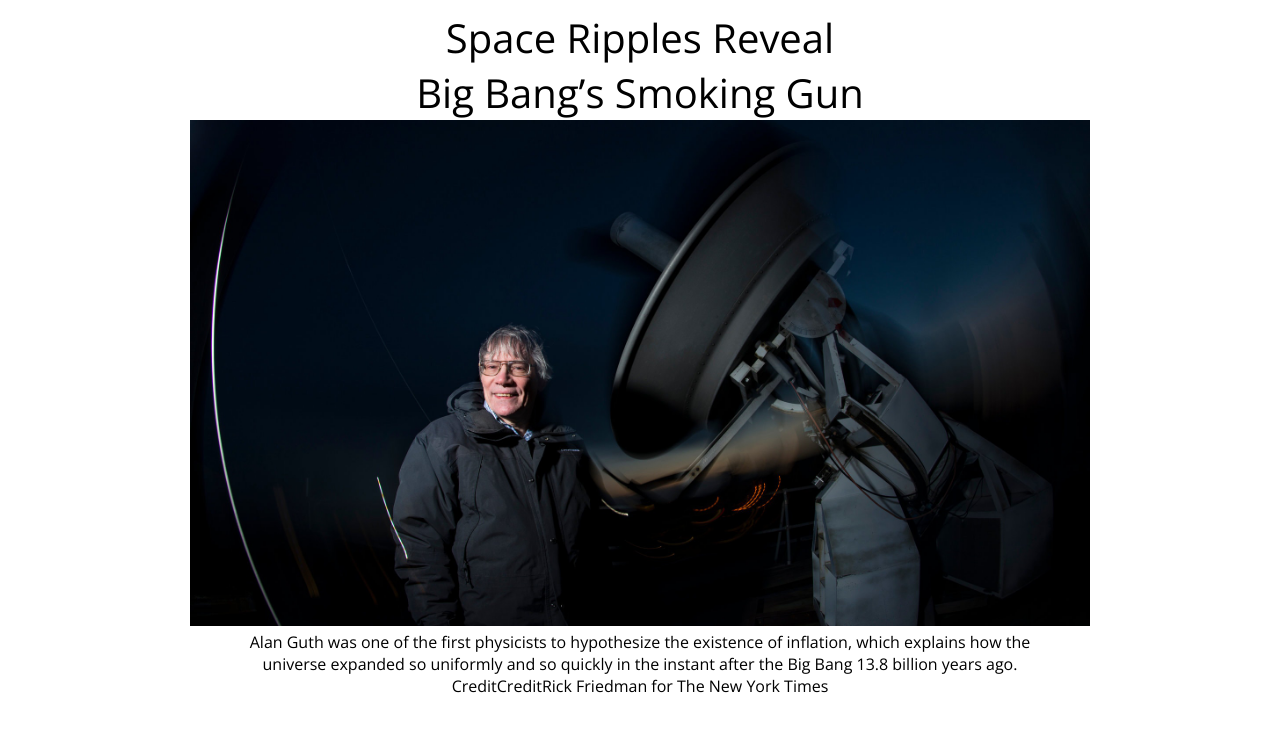
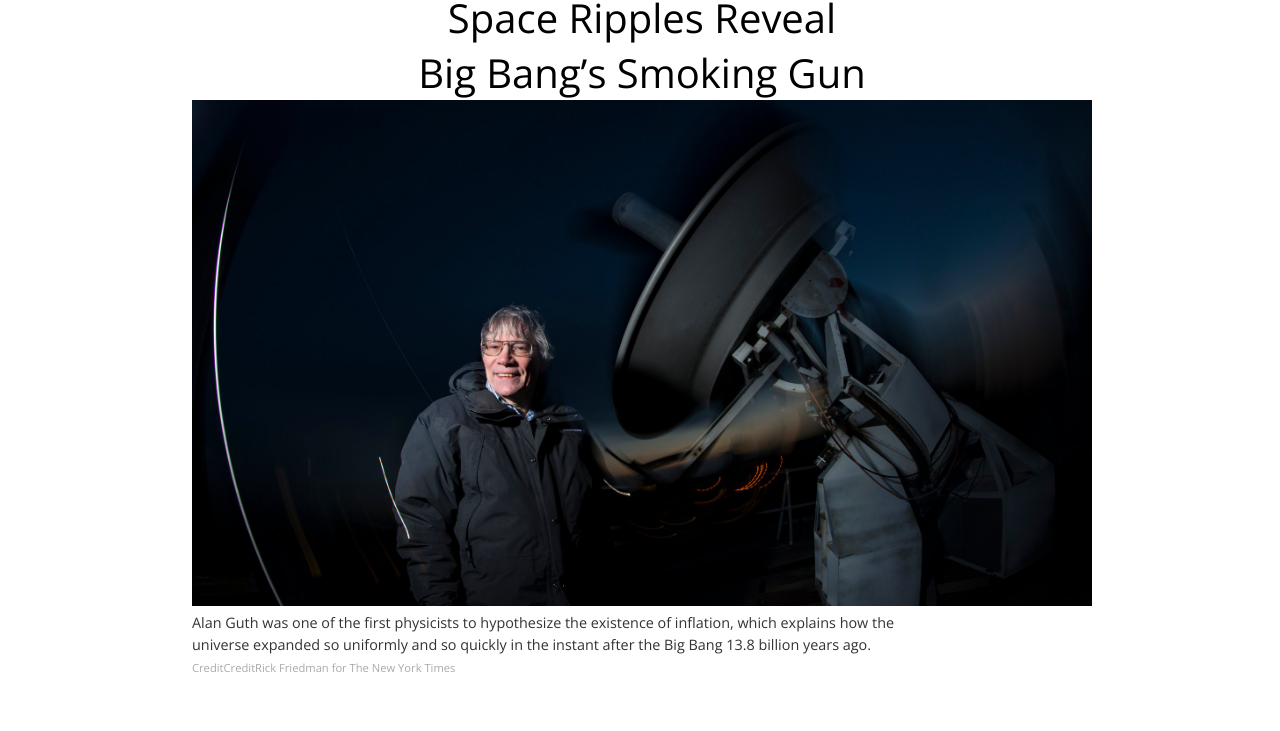
Before and after one commit to JayKowski/new-york-times, a plain HTML site: page index.html in a window 1280 px wide. Shown: the part 57-788 px from the top of the page. Drawn offline with nearby package versions, Linux system fonts and the light colour scheme.

Commit message:
centered the image and added fig caption

```diff
--- a/css/main.css
+++ b/css/main.css
@@ -194,14 +194,24 @@ button {
 }
 
 .doctor-info {
-  padding-top: 20px;
-  text-align: center;
-  margin: 0 auto;
+  float: left;
+  margin-left: 15%;
 }
 
 .doctor-info p {
   display: inline-block;
   font-size: 40px;
-  margin-left: auto;
-  margin-right: auto;
+  text-align: center;
+  width: 100%;
 }
+
+.doctor-info .tiny {
+  font-size: 0.9rem;
+  color: #333;
+  line-height: 0.6;
+}
+
+.doctor-info .tinier {
+  font-size: 0.7rem;
+  color: #aaa;
+}
--- a/index.html
+++ b/index.html
@@ -25,11 +25,13 @@
             <button type="button" name="log-in">log in</button>
           </div>
         </div>
+        <div class="">
           <figure class="doctor-info">
             <p>Space Ripples Reveal<br>Big Bang’s Smoking Gun</p><br>
             <img src="images/Alan_Guth.jpg" alt="Alan Guth" width="900">
-            <figcaption><span> Alan Guth was one of the first physicists to hypothesize the existence of inflation, which explains how the<br>universe expanded so uniformly and so quickly in the instant after the Big Bang 13.8 billion years ago.</span> <br> <span> CreditCreditRick Friedman for The New York Times</span></figcaption>
+            <figcaption><span class="tiny"> Alan Guth was one of the first physicists to hypothesize the existence of inflation, which explains how the<br>universe expanded so uniformly and so quickly in the instant after the Big Bang 13.8 billion years ago.</span> <br> <span class="tinier"> CreditCreditRick Friedman for The New York Times</span></figcaption>
           </figure>
+        </div>
       </header>
 
 
```
Also changed, not shown: 1 other file.
